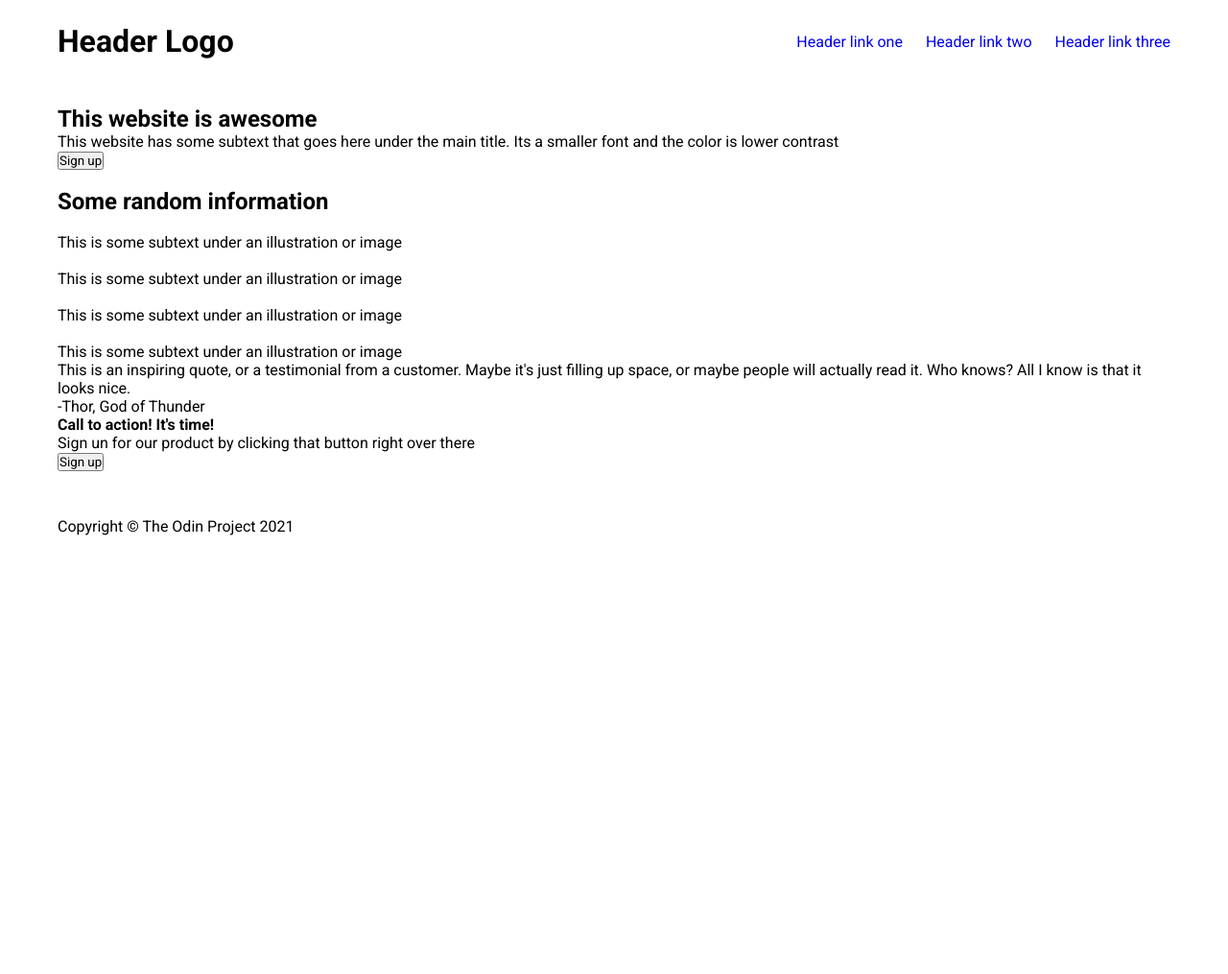
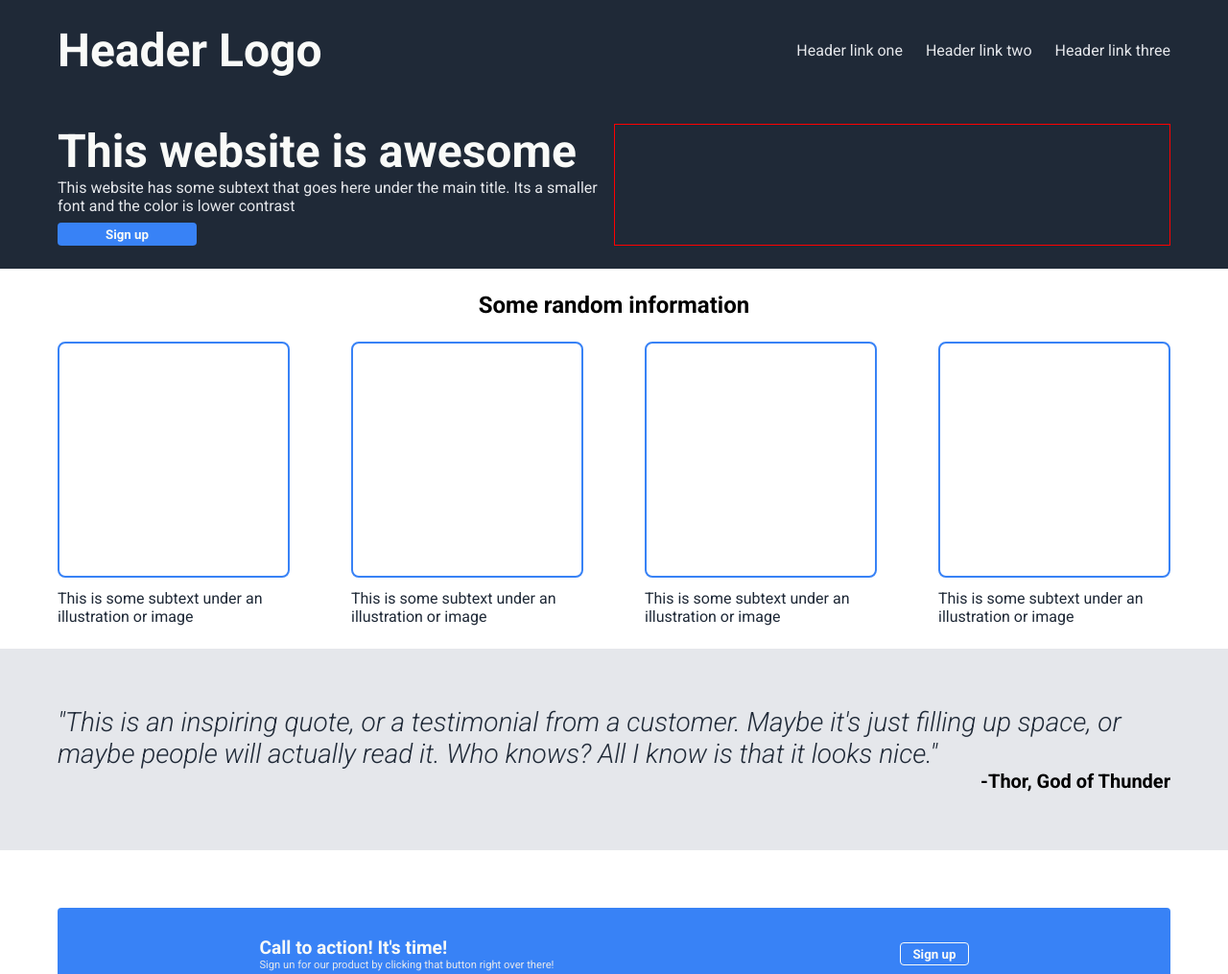
Before and after one commit to TeoMontoya/TOS, a plain HTML site: page landing-page/index.html in a window 1280 px wide. Shown: the top 1015 px of the page at 96% size. Before the commit the page ends 800 px from the top, so only its background shows below. Drawn offline with Linux system fonts and the light colour scheme.

Commit message:
finished css, missing only the img placeholder, but will leave it like that lol

```diff
--- a/landing-page/index.html
+++ b/landing-page/index.html
@@ -42,7 +42,9 @@
             <h2>Some random information</h2>
             <div class="cards">
                 <article class="card">
-                    <img src="#" alt="">
+                    <div class="img-container">
+                        <img src="#" alt="" onerror="handleImageError(this);">
+                    </div>
                     <div class="content">
                         <p>
                             This is some subtext under an illustration or image
@@ -51,7 +53,9 @@
                 </article>
 
                 <article class="card">
-                    <img src="#" alt="">
+                    <div class="img-container">
+                        <img src="#" alt="" onerror="handleImageError(this);">
+                    </div>
                     <div class="content">
                         <p>
                             This is some subtext under an illustration or image
@@ -60,7 +64,9 @@
                 </article>
 
                 <article class="card">
-                    <img src="#" alt="">
+                    <div class="img-container">
+                        <img src="#" alt="" onerror="handleImageError(this);">
+                    </div>
                     <div class="content">
                         <p>
                             This is some subtext under an illustration or image
@@ -69,7 +75,9 @@
                 </article>
 
                 <article class="card">
-                    <img src="#" alt="">
+                    <div class="img-container">
+                        <img src="#" alt="" onerror="handleImageError(this);">
+                    </div>
                     <div class="content">
                         <p>
                             This is some subtext under an illustration or image
@@ -84,25 +92,25 @@
                 <figure>
                     <blockquote>
                         <p class="quote">
-                            This is an inspiring quote, or a testimonial from a customer. Maybe it's just filling up
-                            space, or maybe people will actually read it. Who knows? All I know is that it looks nice.
+                            "This is an inspiring quote, or a testimonial from a customer. Maybe it's just filling up
+                            space, or maybe people will actually read it. Who knows? All I know is that it looks nice."
                         </p>
                     </blockquote>
 
-                    <figcaption>
+                    <figcaption class="author">
                         -Thor, God of Thunder
                     </figcaption>
                 </figure>
             </article>
         </section>
-        <section>
+        <section class="fourth-section">
             <div class="call-to-action">
                 <div class="call-text">
                     <h4>
                         Call to action! It's time!
                     </h4>
                     <p>
-                        Sign un for our product by clicking that button right over there
+                        Sign un for our product by clicking that button right over there!
                     </p>
                 </div>
                 <div>
@@ -118,6 +126,7 @@
             Copyright © The Odin Project 2021
         </p>
     </footer>
+    <script src="./script.js"></script>
 </body>
 
 </html>
--- /dev/null
+++ b/landing-page/script.js
@@ -0,0 +1,5 @@
+function handleImageError(image) {
+    image.style.display = 'none'; // Hide the broken image
+    // Alternatively, you can replace the broken image with a placeholder
+    // image.src = 'path/to/placeholder.jpg';
+  }
--- a/landing-page/styles.css
+++ b/landing-page/styles.css
@@ -1,22 +1,23 @@
 * {
-    font-family: 'Roboto', sans-serif;
+  font-family: "Roboto", sans-serif;
   text-decoration: none;
+  list-style: none;
   box-sizing: border-box;
   margin: 0;
   padding: 0;
-    list-style: none;
+
 }
 
 :root {
-    --hero-bg-color: #1F2937;
-    --quote-bg-color: #E5E7EB;
+  --hero-bg-color: #1f2937;
+  --quote-bg-color: #e5e7eb;
 
-    --Hero-Main-text: #F9FAF8;
-    --Hero-Secondary-text:#E5E7EB;
-    --Header-Logo-Text:#F9FAF8;
-    --Button-color: #3882F6;
-    --information-header-text: #1F2937;
-    --Quote-text: #1F2937;
+  --Hero-Main-text: #f9faf8;
+  --Hero-Secondary-text: #e5e7eb;
+  --Header-Logo-Text: #f9faf8;
+  --Button-color: #3882f6;
+  --information-header-text: #1f2937;
+  --Quote-text: #1f2937;
 }
 
 header {
@@ -24,16 +25,175 @@ header {
   justify-content: space-between;
   align-items: center;
   padding: 24px 60px;
+  background-color: var(--hero-bg-color);
+}
+header .logo{
+    color: var(--Header-Logo-Text);
+    font-size: 24px;
+}
+
+.logo:hover{
+    cursor: pointer;
 }
 
 header nav ul {
   display: flex;
   gap: 24px;
 }
-main {
+header nav ul li a {
+    color: var(--Hero-Secondary-text);
+}
+
+ .hero {
+    display: flex;
+    background-color: var(--hero-bg-color);
     padding: 24px 60px;
+}
+ .hero .hero-text{
+    display: flex;
+    flex-direction: column;
+    width: 50%;
+}
+.hero .hero-text h2 {
+    font-size: 48px;
+    font-weight: 700;
+    color: var(--Hero-Main-text);
+}
+.hero .hero-text p {
+    color: var(--Hero-Secondary-text);
+    font-weight: 300;
+}
+
+ .hero .img-placeholder {
+    height: inherit;
+    width: 50%;
+    border: solid 1px red;
+}
+.hero button {
+    background-color: var(--Button-color);
+    align-self: flex-start;
+    border-radius: 4px;
+    width: 25%;
+    height: 1.5rem;
+    border: none;
+    color: var(--Header-Logo-Text);
+    font-weight: 700;
+    margin-top: 8px;
+}
+.hero button:hover{
+    cursor: pointer;
+}
+
+/* section 2 */
+
+.second-section{
+    display: flex;
+    flex-direction: column;
+    align-items: center;
+    padding: 24px 60px;
+}
+
+.cards{
+    display: flex;
+    flex-wrap: wrap;
+    justify-content: center;
+    gap: 64px;
+    margin-top: 24px;
+}
+
+.card {
+    flex: 1 1 120px;
+    display: flex;
+    flex-direction: column;
+    align-items: center;
+}
+
+.img-container {
+    width: 100%;
+    padding-bottom: 100%;
+    position: relative;
+    overflow: hidden;
+    border: solid 2.5px var(--Button-color);
+    border-radius: 8px;
+}
+
+.img-container img {
+    position: absolute;
+    width: 100%;
+    height: 100%;
+    object-fit: cover;
+}
+
+.card .content {
+    padding-top: 12px;
+    color: var(--information-header-text);
+    font-weight: 300;
+}
+
+.third-section {
+    background-color: var(--quote-bg-color);
+    padding: 60px
+}
+
+figure {
+    display: flex;
+    flex-direction: column;
+}
+
+.quote {
+    font-size: 28px;
+    font-style: italic;
+    font-weight: 300;
+    color: var(--Quote-text);
+}
+
+.author {
+    align-self: flex-end;
+    font-weight: 700;
+    font-size: 20px;
+}
+
+.fourth-section {
+    padding: 60px 60px;
+}
+
+.call-to-action {
+    padding: 30px;
+    display: flex;
+    background-color: var(--Button-color);
+    border-radius: 4px;
+    justify-content: space-around;
+    align-items: center;
+}
+
+.call-text {
+    color: var(--Hero-Main-text);
+    font-size: 1.2rem;
+}
+.call-text p {
+    color: var(--Hero-Secondary-text);
+    font-size: 0.7rem;
+}
+
+.call-action-button{
+    background-color: var(--Button-color);
+    border-radius: 4px;
+    height: 1.5rem;
+    border: solid 1px var(--Header-Logo-Text);
+    color: var(--Header-Logo-Text);
+    font-weight: 700;
+    padding: 4px 12px;
+}
+.call-action-button:hover {
+    cursor: pointer;
 }
 
 footer {
   padding: 24px 60px;
+  background-color: var(--hero-bg-color);
+  display: flex;
+  justify-content: center;
 }
+footer p{
+    color: var(--Header-Logo-Text);
+}
```
Lines whose indentation alone changed are shown as unchanged.
